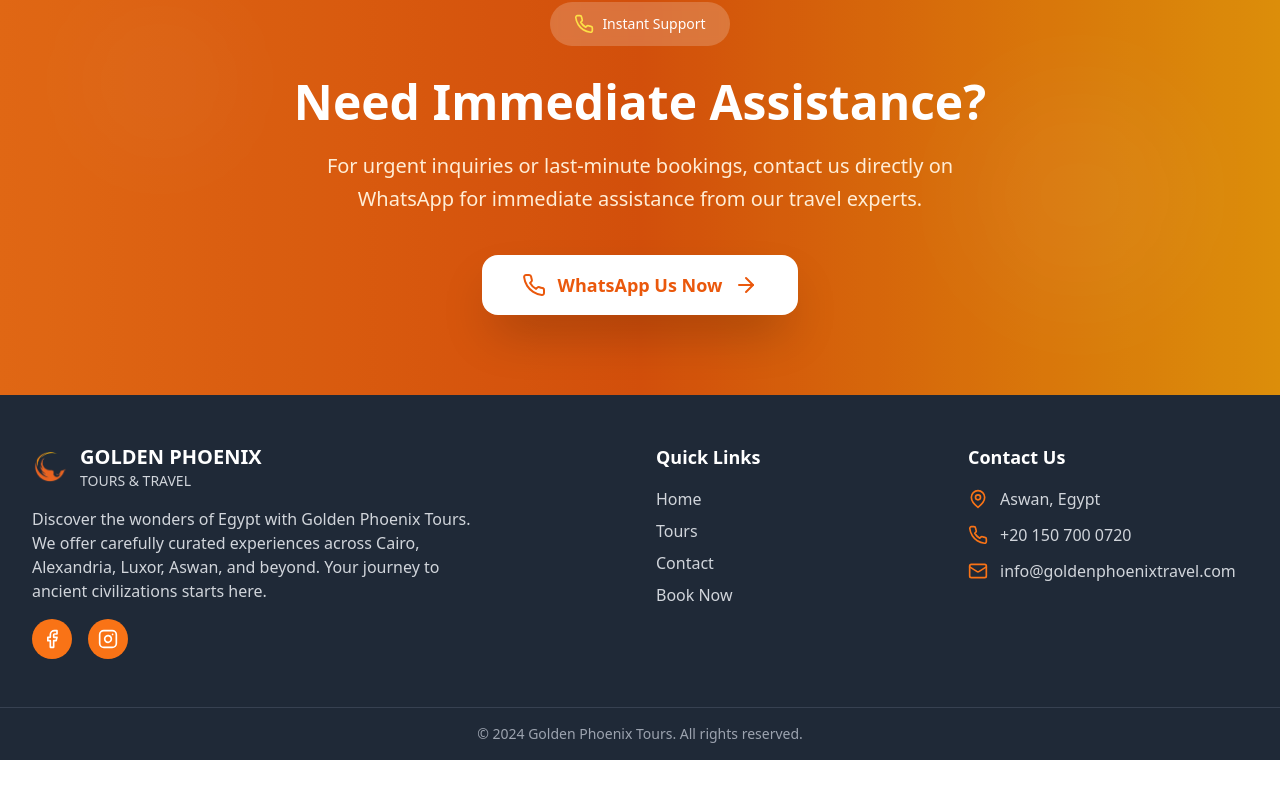
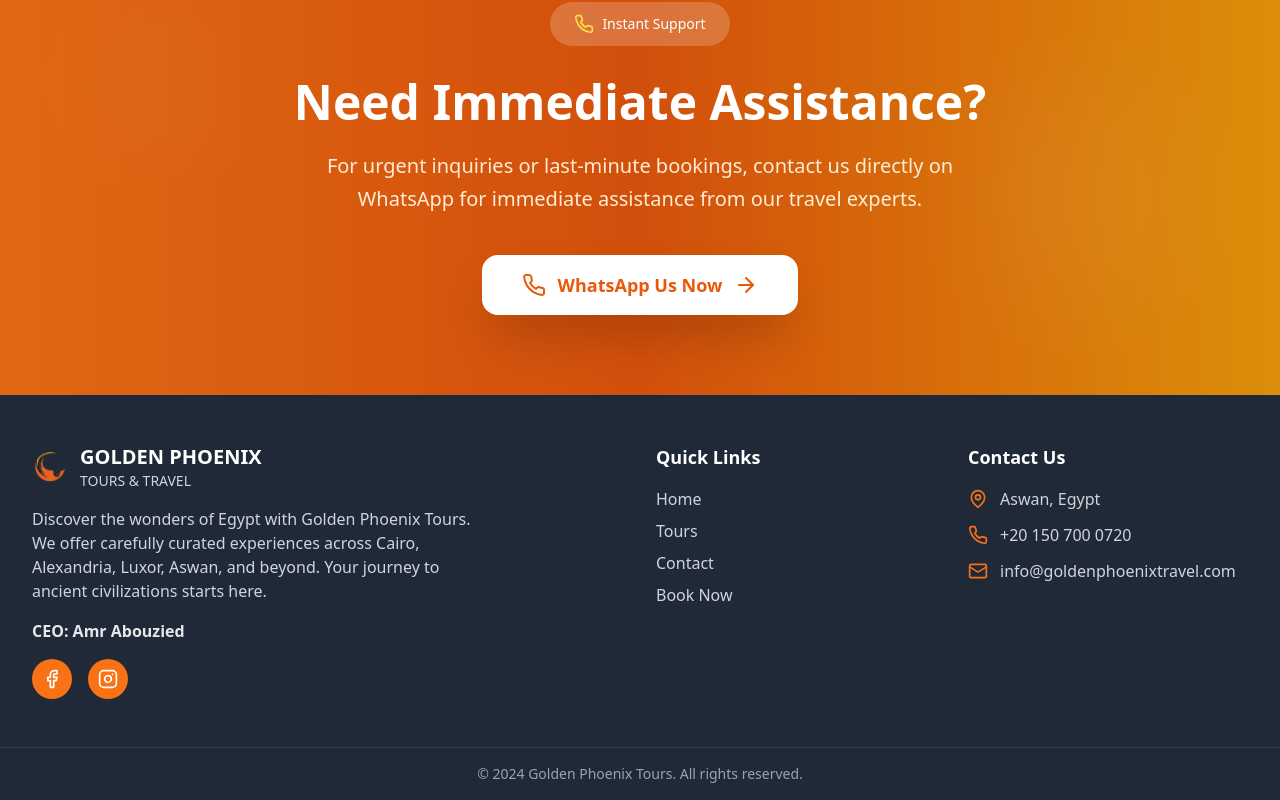
Before and after one commit to asmaaabubakr905/Golden_, a React (Vite) app: page /contact in a window 1280 px wide. Shown: the part 1607-2407 px from the top of the page. Before the commit the page ends 2367 px from the top, so only its background shows below. Built offline with nearby package versions, Linux system fonts and the light colour scheme.

Commit message:
new update4

```diff
--- a/src/components/Footer.tsx
+++ b/src/components/Footer.tsx
@@ -23,6 +23,7 @@ const Footer = () => {
               experiences across Cairo, Alexandria, Luxor, Aswan, and beyond. Your journey to
               ancient civilizations starts here.
             </p>
+            <div className="text-gray-200 font-semibold mb-4">CEO: Amr Abouzied</div>
             <div className="flex space-x-4">
               <a
                 href="https://www.facebook.com/share/1BqnbCHoTA/?mibextid=wwXIfr"
```
